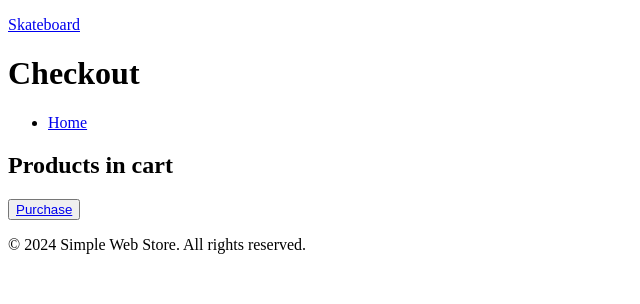
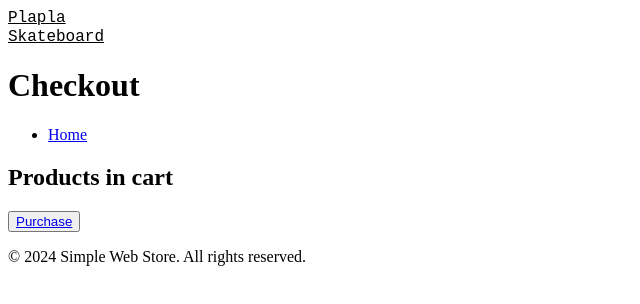
Before and after one commit to mnerva/veebipood, a website: page public/checkout.html in a window 1280 px wide. Shown: the whole page, without its empty margins (0-640 px from the left). Drawn offline with Linux system fonts and the light colour scheme.

Commit message:
Made some style changes (e.g logo)

```diff
--- a/public/checkout.html
+++ b/public/checkout.html
@@ -8,7 +8,10 @@
 </head>
 <body>
     <header>
-        <p><a href="/">Skateboard</a></p>
+        <div class="logo">
+            <a class="firmanimi" href="/">Plapla</a>
+            <a class="toode" href="/">Skateboard</a>
+        </div>
         <h1>Checkout</h1>
         <nav>
             <ul>
--- a/public/style.css
+++ b/public/style.css
@@ -13,3 +13,20 @@
 .sidebar.open {
     transform: translateX(0);
 }
+
+.logo {
+    text-align: left;
+    width: 100px;
+}
+
+.logo a {
+    color: black;
+}
+
+.firmanimi {
+    font-family: 'Courier New', Courier, monospace;
+}
+
+.toode {
+    font-family: 'Courier New', Courier, monospace;
+}
```
Also changed, not shown: public/confirmation.html (+4 -1 lines), public/index.html (+6 -2 lines).
